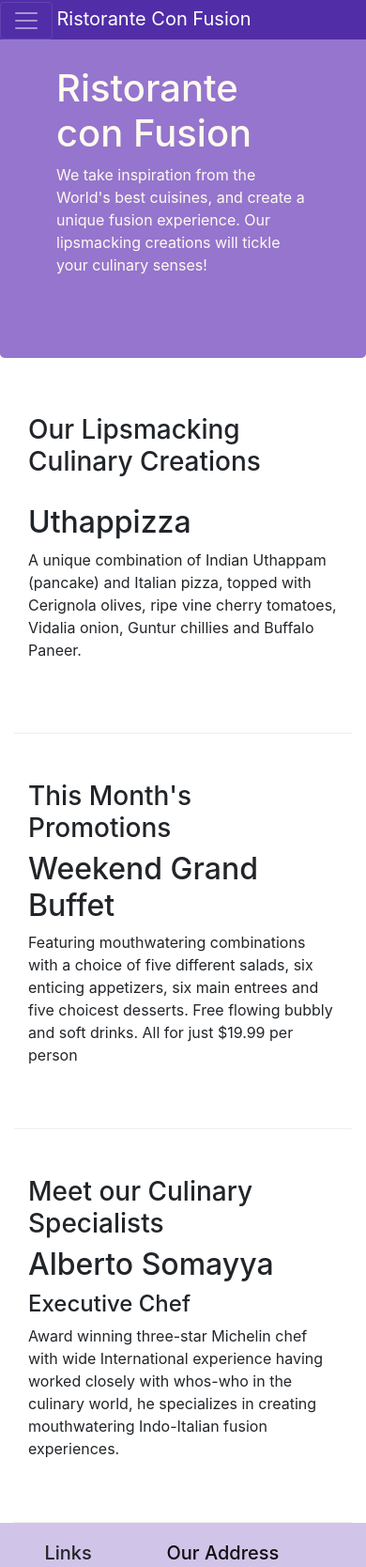
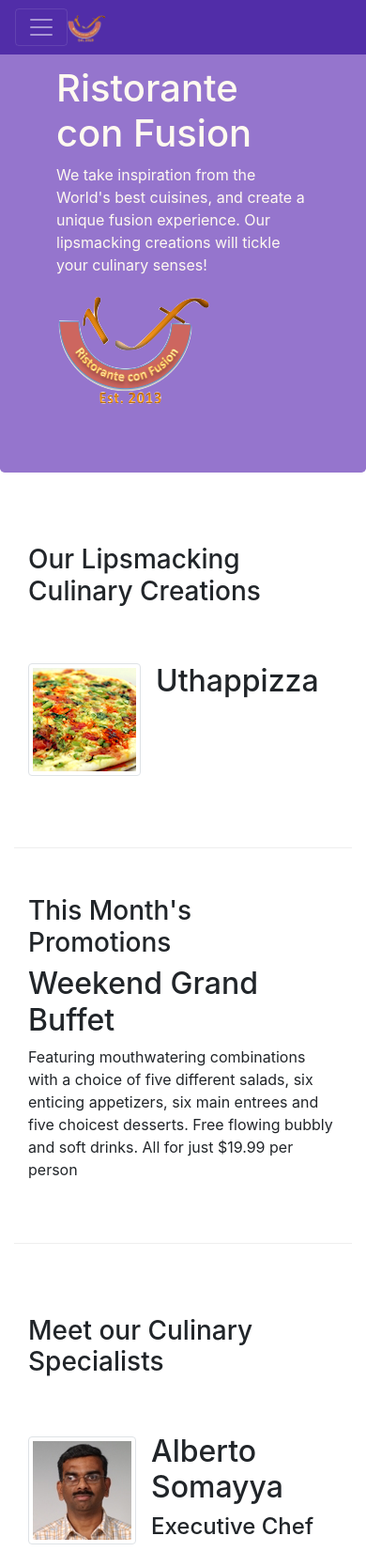
Before and after one commit to 41502DB/coursera_bootstrap4, a website: page index.html in a window 390 px wide. Shown: the top 1668 px of the page at 94% size. Drawn offline with nearby package versions, Linux system fonts and the light colour scheme.

Commit message:
image and media

```diff
--- a/index.html
+++ b/index.html
@@ -16,12 +16,12 @@
 </head>
 
 <body>
-    <nav class = "navbar-dark navbar-expand-sm navbar-dark fixed-top">
+    <nav class = "navbar navbar-dark navbar-expand-sm navbar-dark fixed-top">
         <div class="container">
             <button class = "navbar-toggler" type = "button" data-toggle = "collapse" data-target = "#Navbar">
                 <span class = "navbar-toggler-icon"></span>
             </button>
-            <a class = "navbar-brand mr-auto" href = "#">Ristorante Con Fusion</a>
+            <a class = "navbar-brand mr-auto" href = "#"><img src="img/logo.png" height="30" width="41"></a>
             <div class = "collapse navbar-collapse" id = "Navbar">
                 <ul class = "navbar-nav mr-auto">
                     <li class = "nav-item active"><a class = "nav-link" href = "./index.html"><span class="fa fa-home fa-lg"></span> Home</a></li>
@@ -40,7 +40,8 @@
                     <h1>Ristorante con Fusion</h1>
                     <p>We take inspiration from the World's best cuisines, and create a unique fusion experience. Our lipsmacking creations will tickle your culinary senses!</p>
                 </div>
-                <div class = "col-12 col-sm">
+                <div class="col-12 col-sm align-self-center">
+                    <img src="img/logo.png" class="img-fluid">
                 </div>
             </div>
         </div>
@@ -52,8 +53,14 @@
                 <h3>Our Lipsmacking Culinary Creations</h3>
             </div>
             <div class = "col col-sm order-sm-first col-md">
-                <h2>Uthappizza</h2>
-                <p>A unique combination of Indian Uthappam (pancake) and Italian pizza, topped with Cerignola olives, ripe vine cherry tomatoes, Vidalia onion, Guntur chillies and Buffalo Paneer.</p>
+                <div class="media">
+                    <img class="d-flex mr-3 img-thumbnail align-self-center"
+                        src="img/uthappizza.png" alt="uthappizza">
+                    <div class="media-body">
+                        <h2 class="mt-0">Uthappizza</h2>
+                        <p class="d-none d-sm-block">A unique combination of Indian Uthappam (pancake) and Italian pizza, topped with Cerignola olives, ripe vine cherry tomatoes, Vidalia onion, Guntur chillies and Buffalo Paneer.</p>
+                    </div>
+                </div>
             </div>
         </div>
 
@@ -73,9 +80,15 @@
                 <h3>Meet our Culinary Specialists</h3>
             </div>
             <div class = "col col-sm order-sm-first col-md">
-                <h2>Alberto Somayya</h2>
-                <h4>Executive Chef</h4>
-                <p>Award winning three-star Michelin chef with wide International experience having worked closely with whos-who in the culinary world, he specializes in creating mouthwatering Indo-Italian fusion experiences. </p>
+                <div class="media">
+                    <img class="d-flex mr-3 img-thumbnail align-self-center"
+                        src="img/alberto.png" alt="alberto">
+                    <div class="media-body">
+                        <h2 class="mt-0">Alberto Somayya</h2>
+                        <h4>Executive Chef</h4>
+                        <p class="d-none d-sm-block">Award winning three-star Michelin chef with wide International experience having worked closely with whos-who in the culinary world, he specializes in creating mouthwatering Indo-Italian fusion experiences. </p>
+                    </div>
+                </div>
             </div>
         </div>
     </div>
```
Also changed, not shown: aboutus.html (+4 -3 lines), contactus.html (+3 -2 lines), img/alberto.png (added), img/buffet.png (added), img/logo.png (added), img/uthappizza.png (added), 1 other file.
